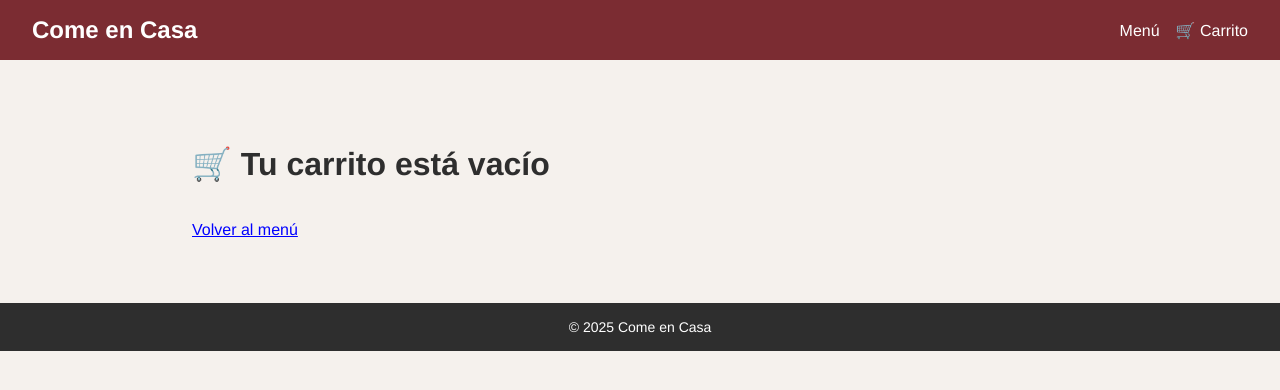
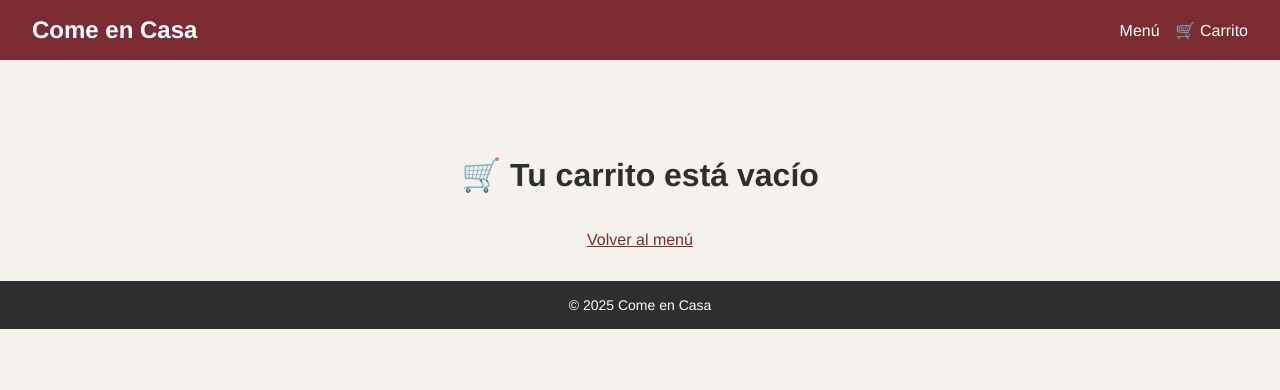
Before and after one commit to NC5002/restaurant-delivery-app, a Next.js app: page /cart in a window 1280 px wide. Shown: the top 390 px of the page. Built offline with nearby package versions, Linux system fonts and the light colour scheme.

Commit message:
style: add CartPage CSS module and apply styles

```diff
--- /dev/null
+++ b/app/cart/CartPage.module.css
@@ -0,0 +1,60 @@
+/* app/cart/CartPage.module.css */
+
+.empty {
+  text-align: center;
+  margin-top: 4rem;
+  color: var(--dark-gray);
+}
+
+.linkHome {
+  display: inline-block;
+  margin-top: 1rem;
+  color: var(--burgundy);
+  text-decoration: underline;
+  cursor: pointer;
+}
+
+.list {
+  list-style: none;
+  padding: 0;
+  margin: 0 0 2rem;
+}
+
+.item {
+  display: flex;
+  justify-content: space-between;
+  align-items: center;
+  padding: 0.75rem 1rem;
+  border-bottom: 1px solid var(--gold);
+}
+
+.btnRemove {
+  background: none;
+  border: none;
+  color: var(--wine-red);
+  font-size: 1.1rem;
+  cursor: pointer;
+  transition: color 0.2s;
+}
+.btnRemove:hover {
+  color: var(--dark-gray);
+}
+
+.total {
+  font-size: 1.25rem;
+  font-weight: bold;
+  margin-bottom: 1.5rem;
+}
+
+.btnConfirm {
+  background: var(--olive-green);
+  color: white;
+  padding: 0.75rem 1.5rem;
+  border: none;
+  border-radius: 4px;
+  cursor: pointer;
+  transition: background 0.2s;
+}
+.btnConfirm:hover {
+  background: var(--dark-gray);
+}
--- a/app/cart/page.js
+++ b/app/cart/page.js
@@ -2,62 +2,47 @@
 
 import Link from 'next/link';
 import useCart from '../../hooks/useCart';
+import styles from './CartPage.module.css';
 
 export default function CartPage() {
   const { cart, removeFromCart, clearCart } = useCart();
   const total = cart.reduce((sum, i) => sum + i.price * i.quantity, 0);
 
+  // Si el carrito está vacío
   if (cart.length === 0) {
     return (
-      <main style={{ padding: '2rem' }}>
+      <main className={styles.empty}>
         <h1>🛒 Tu carrito está vacío</h1>
-        <Link
-          href="/"
-          style={{
-            display: 'inline-block',
-            marginTop: '1rem',
-            color: 'blue',
-            textDecoration: 'underline',
-          }}
-        >
+        <Link href="/" className={styles.linkHome}>
           Volver al menú
         </Link>
       </main>
     );
   }
 
-  const handleConfirm = () => {
-    alert(`Pedido confirmado. Total: $${total.toFixed(2)}. ¡Llegará pronto!`);
-    clearCart();
-  };
-
+  // Carrito con items
   return (
     <main style={{ padding: '2rem' }}>
       <h1>🛒 Carrito de Compras</h1>
-      <ul>
+
+      <ul className={styles.list}>
         {cart.map(item => (
-          <li key={item.id} style={{ marginBottom: '1rem' }}>
-            {item.quantity} × {item.name} — ${item.price.toFixed(2)} cada uno
+          <li key={item.id} className={styles.item}>
+            <span>
+              {item.quantity} × {item.name} — ${item.price.toFixed(2)}
+            </span>
             <button
               onClick={() => removeFromCart(item.id)}
-              style={{ marginLeft: '1rem' }}
+              className={styles.btnRemove}
             >
-              Eliminar
+              ❌
             </button>
           </li>
         ))}
       </ul>
-      <h2>Total: ${total.toFixed(2)}</h2>
-      <button
-        onClick={handleConfirm}
-        style={{
-          padding: '0.5rem 1rem',
-          background: '#080',
-          color: '#fff',
-          border: 'none',
-          borderRadius: '4px',
-        }}
-      >
+
+      <div className={styles.total}>Total: ${total.toFixed(2)}</div>
+      <button onClick={() => { clearCart(); alert(`Pedido confirmado. Total: $${total.toFixed(2)}. ¡Llegará pronto!`); }} className={styles.btnConfirm}>
         Confirmar pedido
       </button>
     </main>
```
